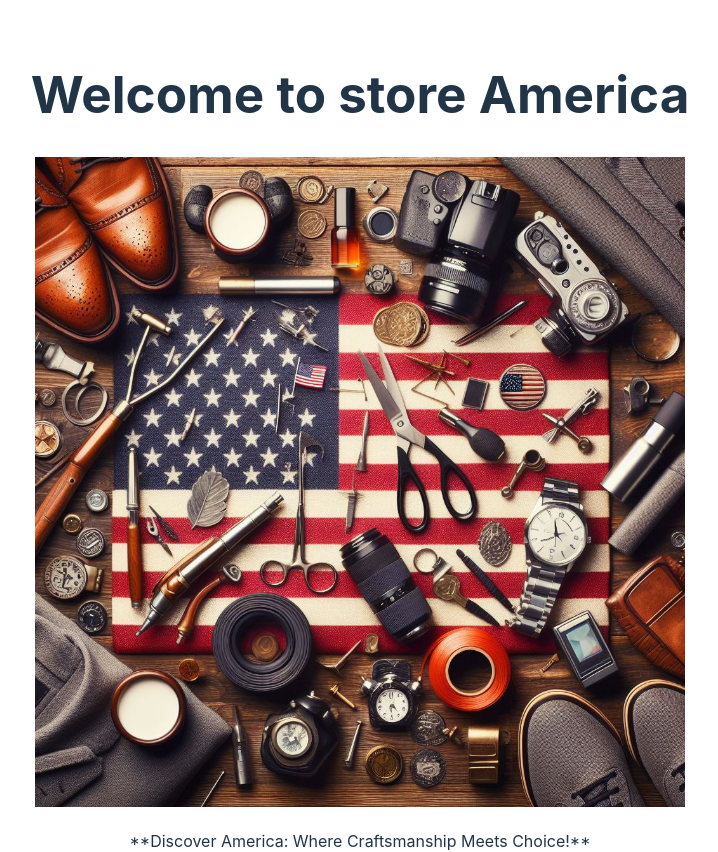
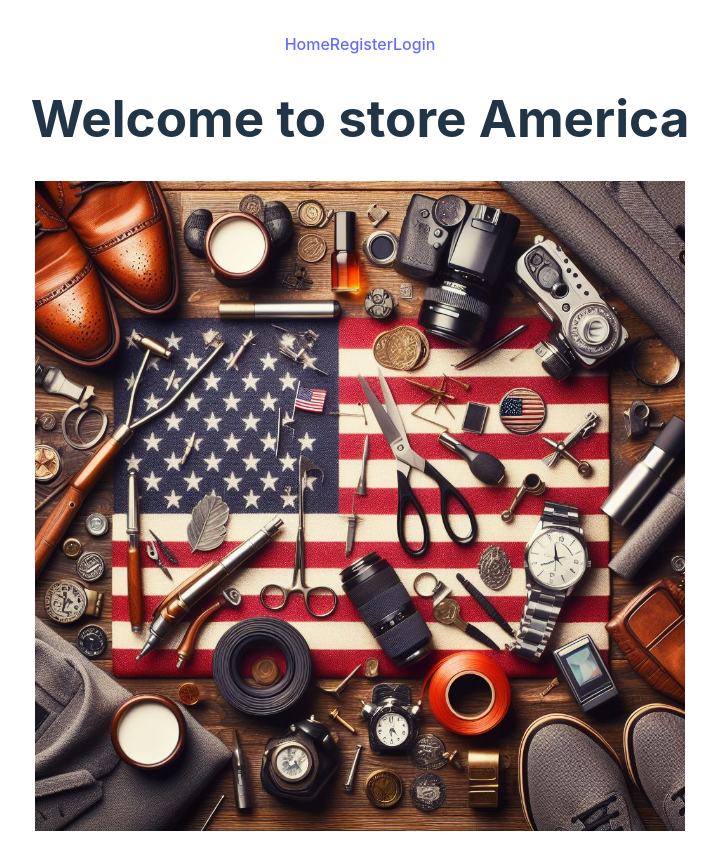
Before and after one commit to hotroddio/CAPSTONE, a React (Vite) app: page / in a window 1280 px wide. Shown: the top 852 px of the page, without its empty margins (280-998 px from the left). Built offline with nearby package versions, Linux system fonts and the light colour scheme.

Commit message:
Navbar coreated

```diff
--- a/src/App.jsx
+++ b/src/App.jsx
@@ -7,6 +7,7 @@
 import Register from "./components/Register";
 import Login from "./components/Login";
 import Accounts from "./components/Accounts";
+import NavBar from "./components/Navbar";
 
 function App() {
   const [token, setToken] = useState(null);
@@ -14,6 +15,7 @@
   console.log("token", token);
   return <div>
     <BrowserRouter>
+    <NavBar token={token} setToken={setToken}/>
       <Routes>
         <Route path="/" element={<Home />} />
         <Route path="/register" element={<Register setToken={setToken}/>} />
--- a/src/components/Navbar.jsx
+++ b/src/components/Navbar.jsx
@@ -0,0 +1,29 @@
+import { NavLink, useNavigate } from "react-router-dom";
+
+function NavBar(props) {
+
+    const navigate = useNavigate();
+    const logoutUser = () => {
+        props.setToken(null);
+        // Below statement navigates us back to the homepage after logout
+        navigate("/");
+    }
+// if statement takes us to the logged in pages and else takes us to the not logged in pages. Thats why we have props.token in "if".
+  if (props.token) {
+    return (
+      <nav>
+        <NavLink to="/">Home</NavLink>
+        <NavLink to="/account">Account</NavLink>
+        <a onClick={logoutUser}>Logout</a>
+      </nav>
+    );
+  }
+  return (
+    <nav>
+      <NavLink to="/">Home</NavLink>
+      <NavLink to="/register">Register</NavLink>
+      <NavLink to="/login">Login</NavLink>
+    </nav>
+  );
+}
+export default NavBar;
```
